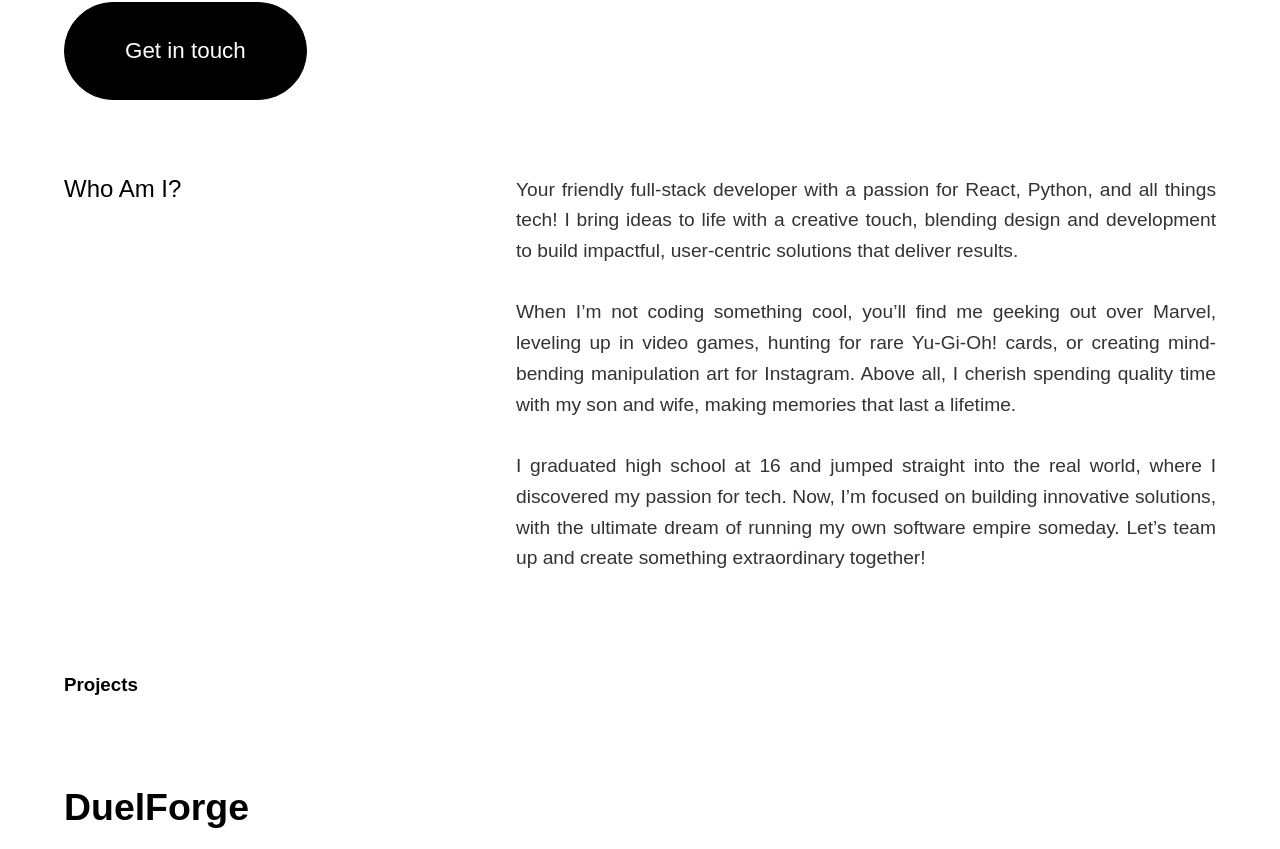
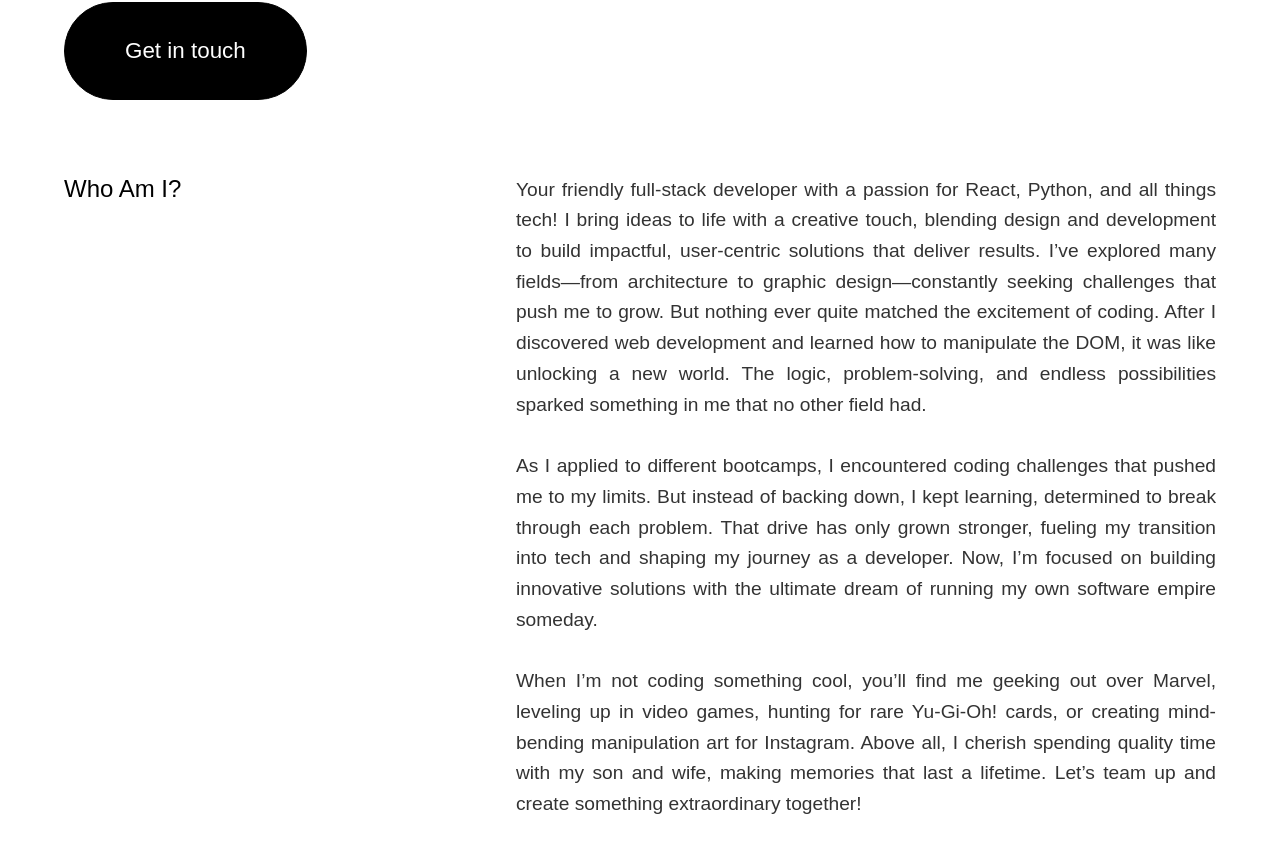
Before and after one commit to AlexJc23/AlexJc23_portfolio, a React (Vite) app in the folder frontend/: page / in a window 1280 px wide. Shown: the part 551-1400 px from the top of the page. Built offline with nearby package versions, Linux system fonts and the light colour scheme.

Commit message:
updated about in portfolio

```diff
--- a/frontend/src/Components/About/About.jsx
+++ b/frontend/src/Components/About/About.jsx
@@ -6,13 +6,13 @@ const About = () => {
         <div className="about-cont">
             <h3>Who Am I?</h3>
             <p>
-                Your friendly full-stack developer with a passion for React, Python, and all things tech! I bring ideas to life with a creative touch, blending design and development to build impactful, user-centric solutions that deliver results.
-                <br />
-                <br />
-                When I’m not coding something cool, you’ll find me geeking out over Marvel, leveling up in video games, hunting for rare Yu-Gi-Oh! cards, or creating mind-bending manipulation art for Instagram. Above all, I cherish spending quality time with my son and wife, making memories that last a lifetime.
-                <br />
-                <br />
-                I graduated high school at 16 and jumped straight into the real world, where I discovered my passion for tech. Now, I’m focused on building innovative solutions, with the ultimate dream of running my own software empire someday. Let’s team up and create something extraordinary together!
+            Your friendly full-stack developer with a passion for React, Python, and all things tech! I bring ideas to life with a creative touch, blending design and development to build impactful, user-centric solutions that deliver results. I’ve explored many fields—from architecture to graphic design—constantly seeking challenges that push me to grow. But nothing ever quite matched the excitement of coding. After I discovered web development and learned how to manipulate the DOM, it was like unlocking a new world. The logic, problem-solving, and endless possibilities sparked something in me that no other field had.
+            <br />
+            <br />
+            As I applied to different bootcamps, I encountered coding challenges that pushed me to my limits. But instead of backing down, I kept learning, determined to break through each problem. That drive has only grown stronger, fueling my transition into tech and shaping my journey as a developer. Now, I’m focused on building innovative solutions with the ultimate dream of running my own software empire someday.
+            <br />
+            <br />
+            When I’m not coding something cool, you’ll find me geeking out over Marvel, leveling up in video games, hunting for rare Yu-Gi-Oh! cards, or creating mind-bending manipulation art for Instagram. Above all, I cherish spending quality time with my son and wife, making memories that last a lifetime. Let’s team up and create something extraordinary together!
             </p>
         </div>
     );
```
